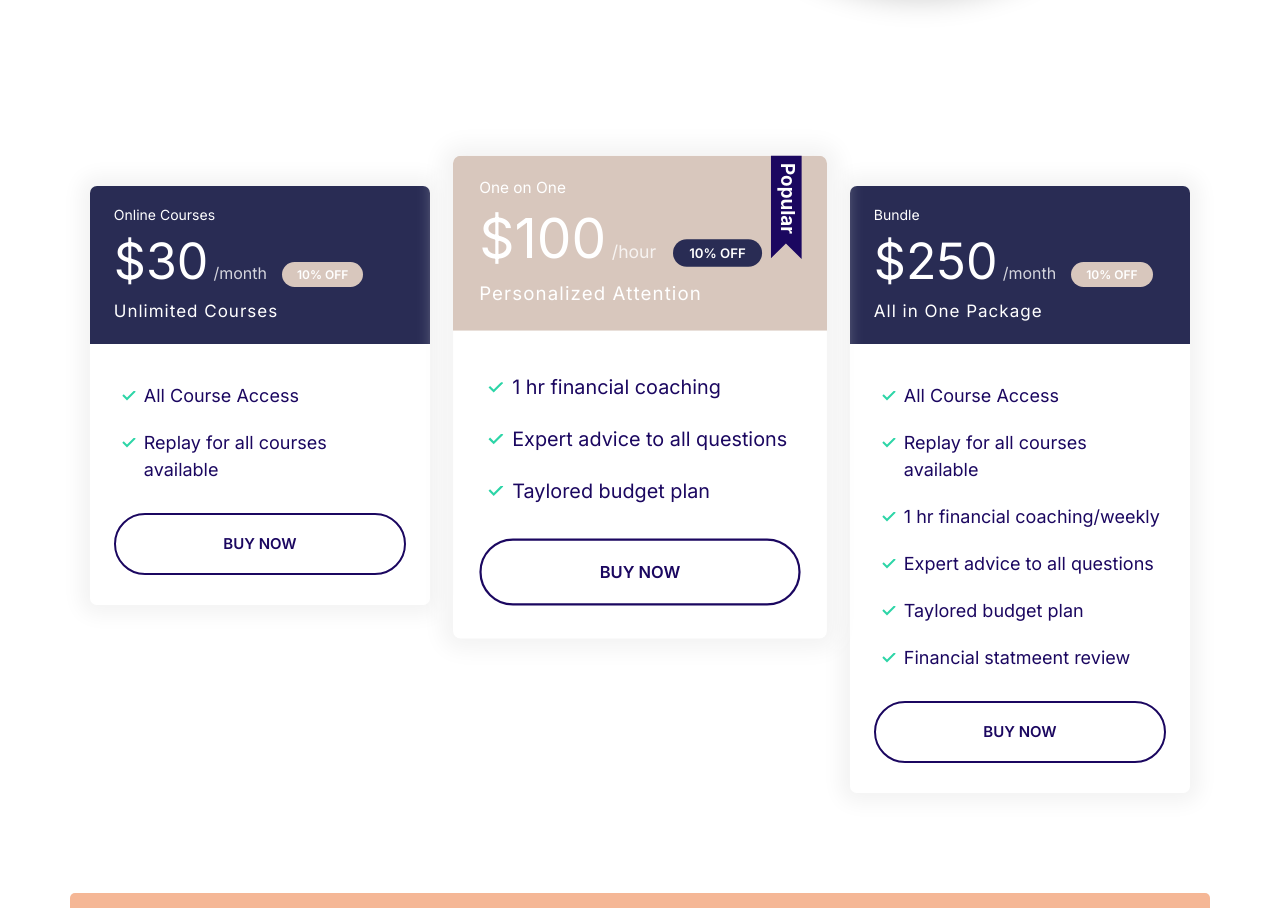
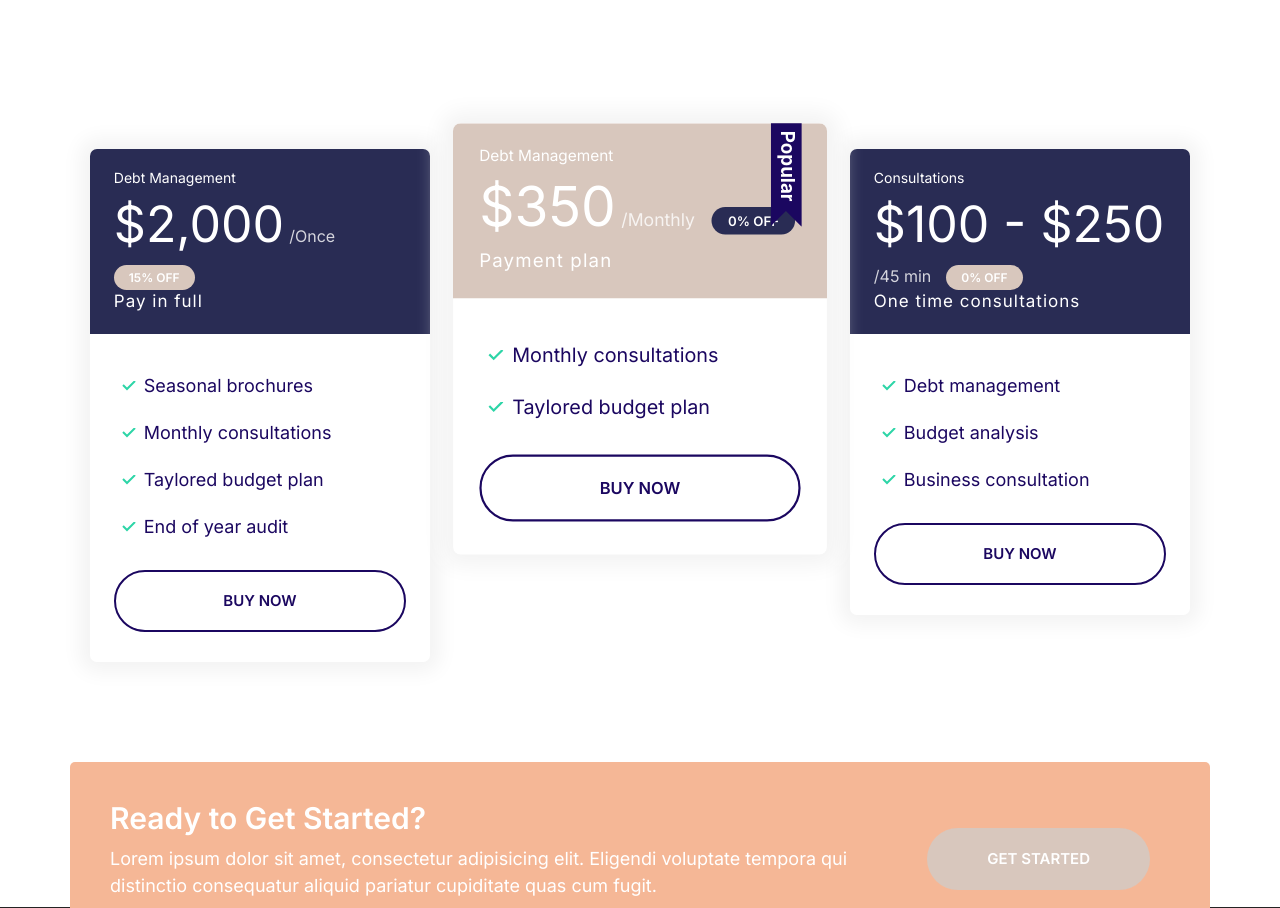
Before and after one commit to santy-b/bouncebackfinance, a Django app: page / in a window 1280 px wide. Shown: the part 2929-3837 px from the top of the page. Run offline with Django 4.2, Linux system fonts and the light colour scheme.

Commit message:
Updated the text.

```diff
--- a/myapp/templates/myapp/index.html
+++ b/myapp/templates/myapp/index.html
@@ -97,10 +97,6 @@
     <section class="block container block-domain">
       <header class="block__header">
         <h2>Financial freedom is possible!</h2>
-        <p>
-          Lorem ipsum dolor sit amet consectetur adipisicing elit. Deleniti,
-          exercitationem?
-        </p>
       </header>
       <form class="input-group">
         <input
@@ -137,10 +133,7 @@
     <section class="block container">
       <header class="block__header">
         <h2 data-aos="zoom-in">Courses That Will Help You Gain Freedom!</h2>
-        <p>
-          Lorem ipsum dolor sit amet, consectetur adipisicing elit. Sed,
-          voluptatem.
-        </p>
+        <p>You dont have to go through this alone</p>
       </header>
       <article class="grid grid--1x2 feature" data-aos="fade-right">
         <div class="feature__content">
@@ -150,10 +143,7 @@
             </svg>
           </span>
           <h3 class="feature__heading">Friendly One on One service</h3>
-          <p>
-            Lorem ipsum dolor sit amet consectetur adipisicing elit. Quam
-            obcaecati vel ad unde est illo at. Labore excepturi officia dolores!
-          </p>
+          <p>Budgeting, Business, Auditing, Debt Management Consultations</p>
           <a href="#" class="link-arrow">Learn More</a>
         </div>
         <picture>
@@ -173,10 +163,7 @@
             </svg>
           </span>
           <h3 class="feature__heading">Online courses to fit your schedule</h3>
-          <p>
-            Lorem ipsum dolor sit amet consectetur adipisicing elit. Quam
-            obcaecati vel ad unde est illo at. Labore excepturi officia dolores!
-          </p>
+          <p>Self paced courses, with support choaches.</p>
           <a href="#" class="link-arrow">Learn More</a>
         </div>
         <picture>
@@ -217,16 +204,18 @@
         <div class="plan">
           <div class="card card--secondary">
             <header class="card__header">
-              <h3 class="plan__name">Online Courses</h3>
-              <span class="plan__price">$30</span>
-              <span class="plan__billing-cycle">/month</span>
-              <span class="badge badge--secondary badge--small">10% OFF</span>
-              <span class="plan__description">Unlimited Courses</span>
+              <h3 class="plan__name">Debt Management</h3>
+              <span class="plan__price">$2,000</span>
+              <span class="plan__billing-cycle">/Once</span>
+              <span class="badge badge--secondary badge--small">15% OFF</span>
+              <span class="plan__description">Pay in full</span>
             </header>
             <div class="card__body">
               <ul class="list list--tick">
-                <li class="list__item">All Course Access</li>
-                <li class="list__item">Replay for all courses available</li>
+                <li class="list__item">Seasonal brochures</li>
+                <li class="list__item">Monthly consultations</li>
+                <li class="list__item">Taylored budget plan</li>
+                <li class="list__item">End of year audit</li>
               </ul>
               <button class="btn btn--outline btn--block">Buy Now</button>
             </div>
@@ -235,16 +224,15 @@
         <div class="plan plan--popular">
           <div class="card card--primary">
             <header class="card__header">
-              <h3 class="plan__name">One on One</h3>
-              <span class="plan__price">$100</span>
-              <span class="plan__billing-cycle">/hour</span>
-              <span class="badge badge--primary badge--small">10% OFF</span>
-              <span class="plan__description">Personalized Attention</span>
+              <h3 class="plan__name">Debt Management</h3>
+              <span class="plan__price">$350</span>
+              <span class="plan__billing-cycle">/Monthly</span>
+              <span class="badge badge--primary badge--small">0% OFF</span>
+              <span class="plan__description">Payment plan</span>
             </header>
             <div class="card__body">
               <ul class="list list--tick">
-                <li class="list__item">1 hr financial coaching</li>
-                <li class="list__item">Expert advice to all questions</li>
+                <li class="list__item">Monthly consultations</li>
                 <li class="list__item">Taylored budget plan</li>
               </ul>
               <button class="btn btn--outline btn--block">Buy Now</button>
@@ -254,20 +242,17 @@
         <div class="plan">
           <div class="card card--secondary">
             <header class="card__header">
-              <h3 class="plan__name">Bundle</h3>
-              <span class="plan__price">$250</span>
-              <span class="plan__billing-cycle">/month</span>
-              <span class="badge badge--secondary badge--small">10% OFF</span>
-              <span class="plan__description">All in One Package</span>
+              <h3 class="plan__name">Consultations</h3>
+              <span class="plan__price">$100 - $250</span>
+              <span class="plan__billing-cycle">/45 min</span>
+              <span class="badge badge--secondary badge--small">0% OFF</span>
+              <span class="plan__description">One time consultations</span>
             </header>
             <div class="card__body">
               <ul class="list list--tick">
-                <li class="list__item">All Course Access</li>
-                <li class="list__item">Replay for all courses available</li>
-                <li class="list__item">1 hr financial coaching/weekly</li>
-                <li class="list__item">Expert advice to all questions</li>
-                <li class="list__item">Taylored budget plan</li>
-                <li class="list__item">Financial statmeent review</li>
+                <li class="list__item">Debt management</li>
+                <li class="list__item">Budget analysis</li>
+                <li class="list__item">Business consultation</li>
               </ul>
               <button class="btn btn--outline btn--block">Buy Now</button>
             </div>
```
